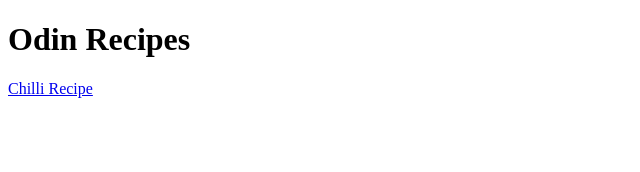
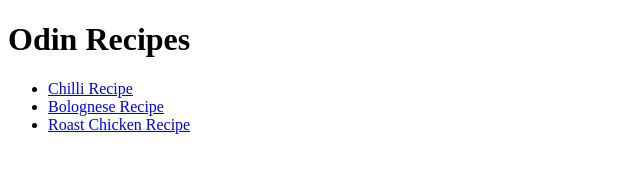
Before and after one commit to rob467/basic-recipes, a plain HTML site: page index.html in a window 1280 px wide. Shown: the whole page, without its empty margins (0-640 px from the left). Drawn offline with Linux system fonts and the light colour scheme.

Commit message:
Added homepage links to Bolognese and Roast Chicken recipes

```diff
--- a/index.html
+++ b/index.html
@@ -7,6 +7,16 @@
 </head>
 <body>
     <h1>Odin Recipes</h1>
-    <a href="recipes/chilli.html">Chilli Recipe</a>
+    <ul>
+        <li>
+            <a href="recipes/chilli.html">Chilli Recipe</a>
+        </li>
+        <li>
+            <a href="recipes/bolognese.html">Bolognese Recipe</a>
+        </li>
+        <li>
+            <a href="recipes/roast-chicken.html">Roast Chicken Recipe</a>
+        </li>
+    </ul>
 </body>
 </html>
```
